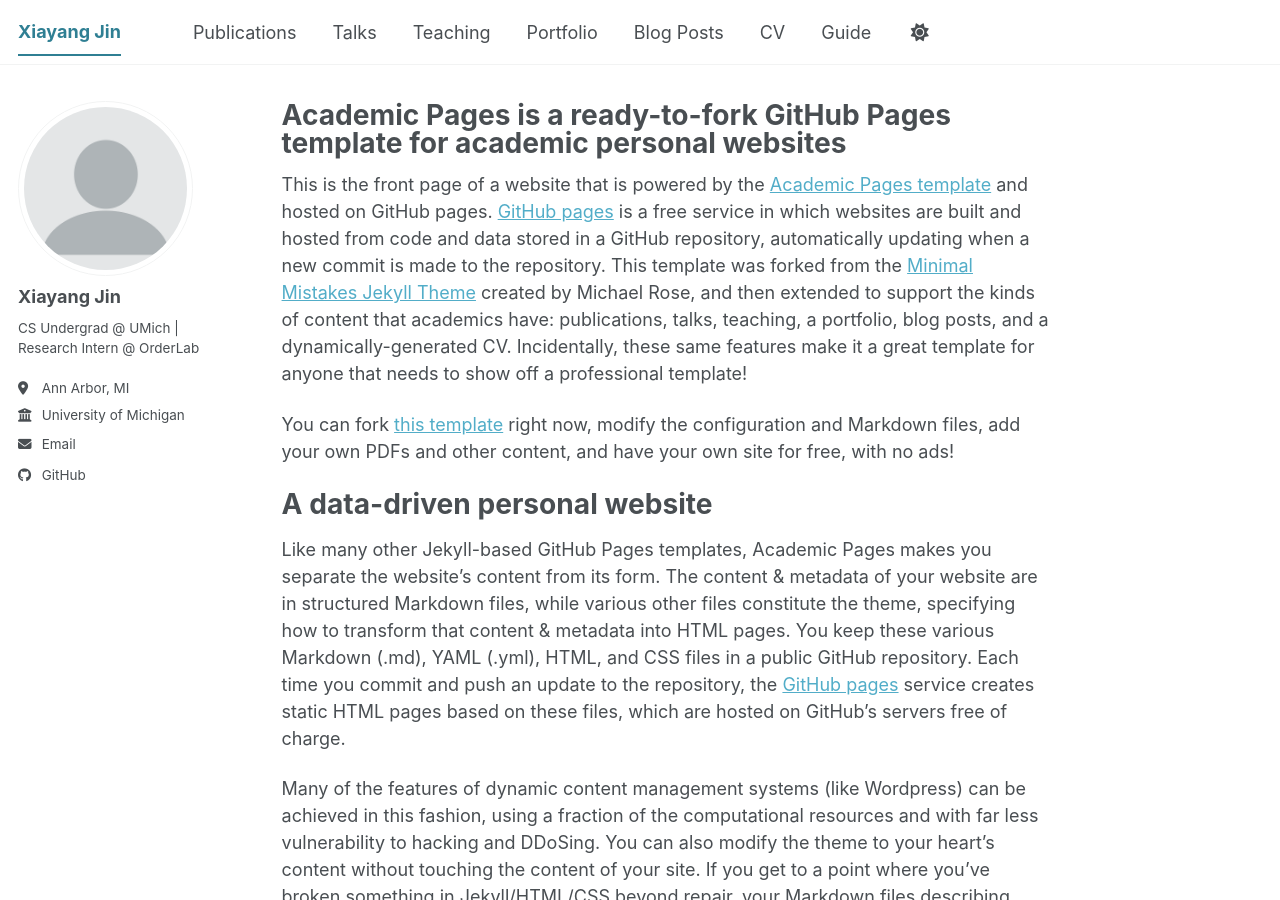
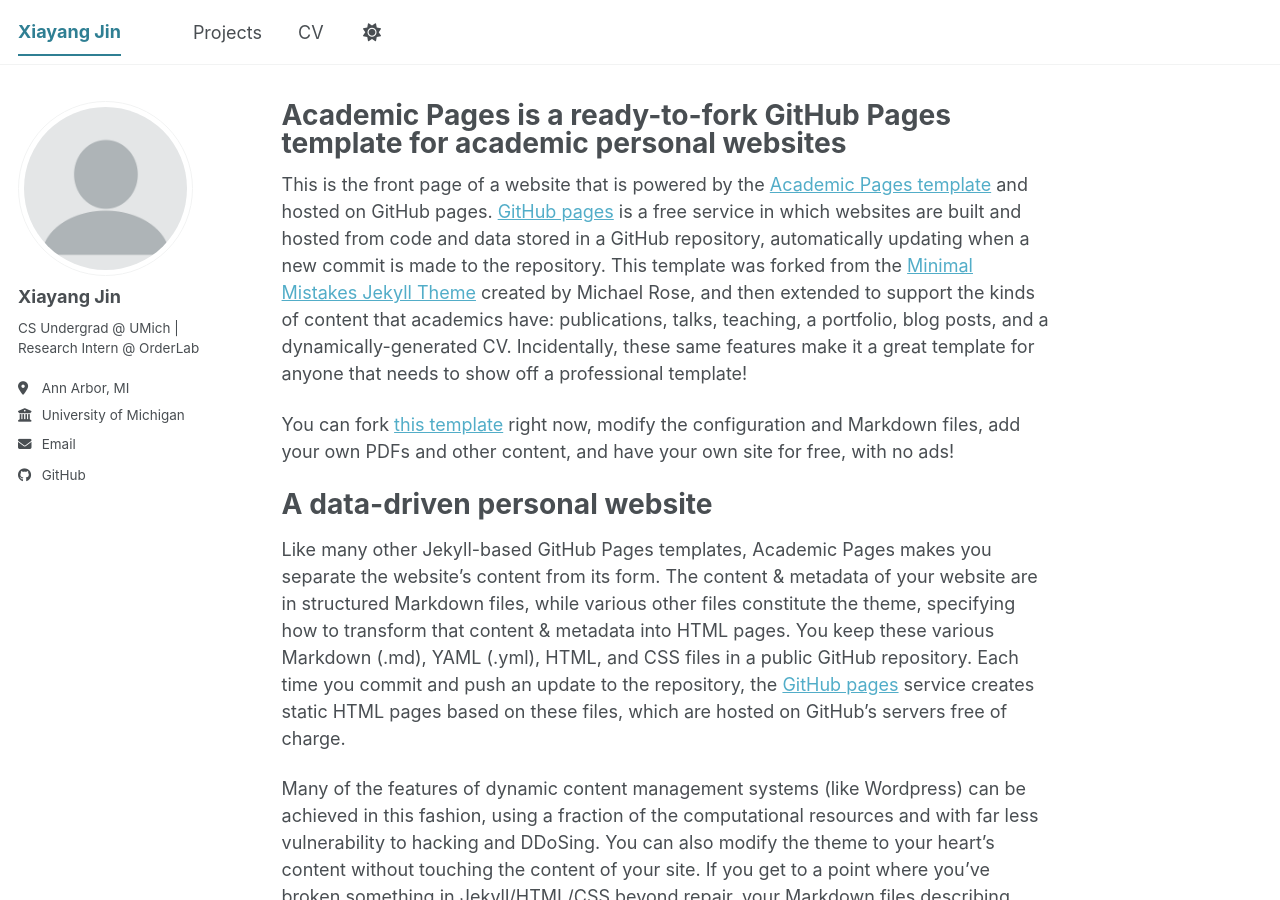
Before and after one commit to au-summer/au-summer.github.io, a Jekyll site: the page built from _pages/about.md, in a window 1280 px wide and 900 px high. Built offline with Jekyll 4.4.1, drawn with Linux system fonts in a browser that asks for light colours; a script bundle is joined from its source files by our own code; library files that are not in the unit come from our copies; some of the changed lines change nothing that is shown.

Commit message:
update: navigation

```diff
--- a/_data/navigation.yml
+++ b/_data/navigation.yml
@@ -8,26 +8,26 @@
 #      Markdown formatted page while the second is generated using JSON.
 
 main:
-  - title: "Publications"
-    url: /publications/
+  # - title: "Publications"
+  #   url: /publications/
 
-  - title: "Talks"
-    url: /talks/
+  # - title: "Talks"
+  #   url: /talks/
 
-  - title: "Teaching"
-    url: /teaching/
+  # - title: "Teaching"
+  #   url: /teaching/
 
-  - title: "Portfolio"
+  - title: "Projects"
     url: /portfolio/
 
-  - title: "Blog Posts"
-    url: /year-archive/
+  # - title: "Blog Posts"
+  #   url: /year-archive/
 
   - title: "CV"
-    url: /cv/
+    url: /files/resume.pdf
 
   # - title: "CV"
   #   url: /cv-json/
 
-  - title: "Guide"
-    url: /markdown/
+  # - title: "Guide"
+  #   url: /markdown/
```
Also changed, not shown: 1 other file.
